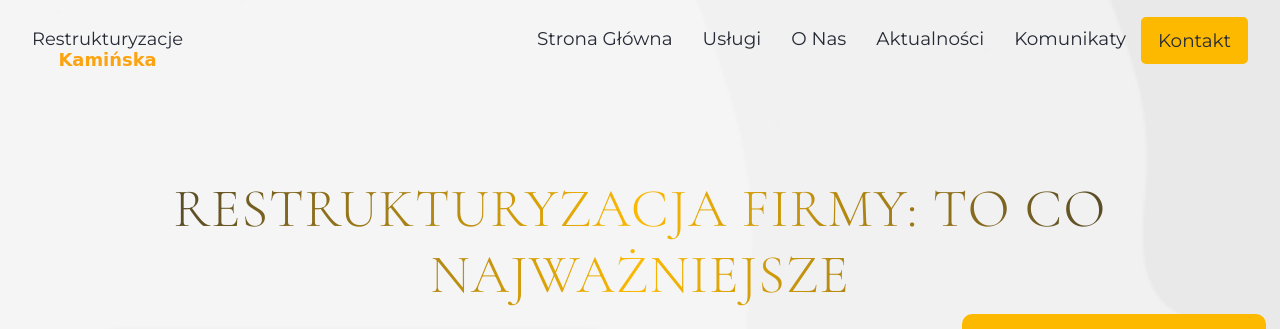
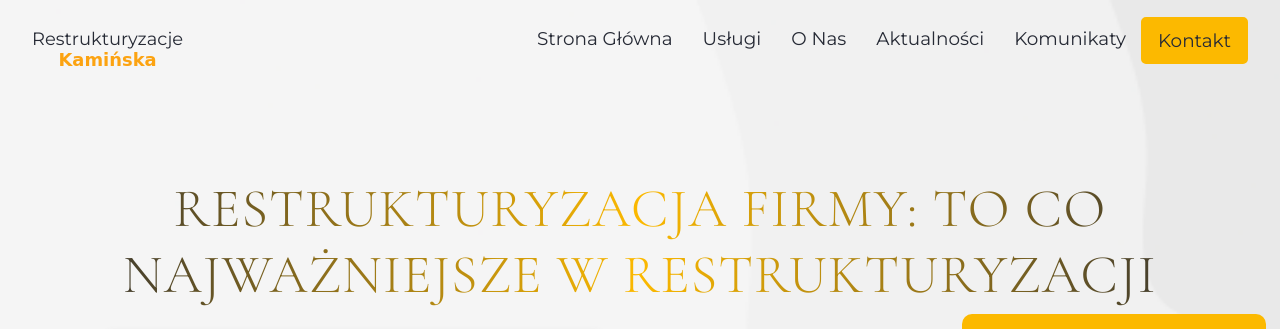
Before and after one commit to rvabka/restrukturyzacjeWebsite, an Eleventy site: page src/publikacje/wpis/2024-09-16-restrukturyzacja-firmy-to-co-najważniejsze.md in a window 1280 px wide. Shown: the top 329 px of the page. Built offline with nearby package versions, Linux system fonts and the light colour scheme; Eleventy itself is replaced by a stand-in of ours; files that its build step writes are made by us from their sources; grey boxes are pictures that could not be loaded; files whose address does not match are found by name; a web font is replaced by a local one.

Commit message:
Update Aktualnosci “2024-09-16-restrukturyzacja-firmy-to-co-najważniejsze”

```diff
--- a/src/publikacje/wpis/2024-09-16-restrukturyzacja-firmy-to-co-najważniejsze.md
+++ b/src/publikacje/wpis/2024-09-16-restrukturyzacja-firmy-to-co-najważniejsze.md
@@ -1,5 +1,5 @@
 ---
-title: "Restrukturyzacja firmy: To co najważniejsze"
+title: "Restrukturyzacja firmy: To co najważniejsze w restrukturyzacji"
 subtitle: Strategie restrukturyzacji
 author: Karolina Kaminska
 description: Odkryj kluczowe kroki w procesie restrukturyzacji firmy. Dowiedz
```
